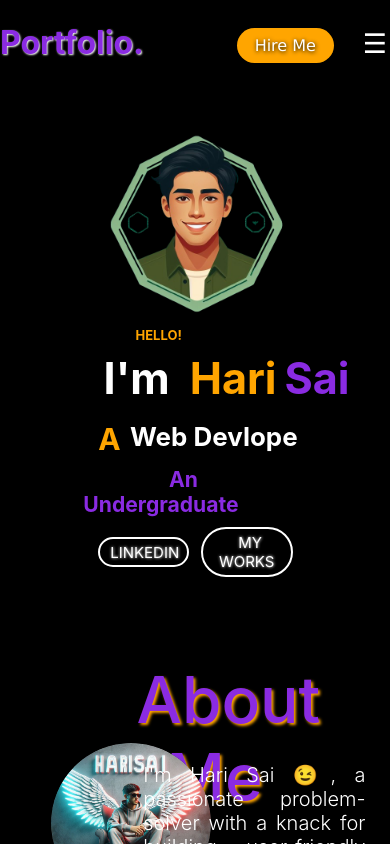
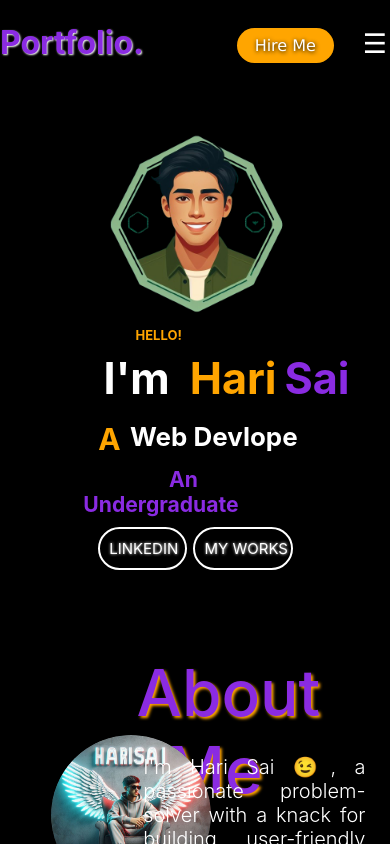
Before and after one commit to harisaigithub/My_portfolio, a React (Create React App) app: page / in a window 390 px wide. Shown: the top 844 px of the page. Built offline with nearby package versions, Linux system fonts and the light colour scheme.

Commit message:
updated on responsive for about me

```diff
--- a/src/components/HOOME/Home.css
+++ b/src/components/HOOME/Home.css
@@ -261,12 +261,12 @@ background: orange;
   .hc3{
      display: flex;
      align-items: center;
-     justify-content: center;
+     justify-content:center;
      text-align:center;
-     padding: 2% 1%;
+     padding: 5% 1%;
      font-size:15px;
      margin: 0px;
-     width: 43%;
+     width: 42%;
 
   }
   .hc4{
@@ -274,10 +274,10 @@ background: orange;
      align-items: center;
      justify-content: center;
      text-align:center;
-      padding: 2% 1%;
+      padding: 5% 1%;
      font-size:15px;
      margin: 0px;
-     width: 43%;
+     width: 47%;
  }
  .MYWORKS {
   justify-content: center;
```
